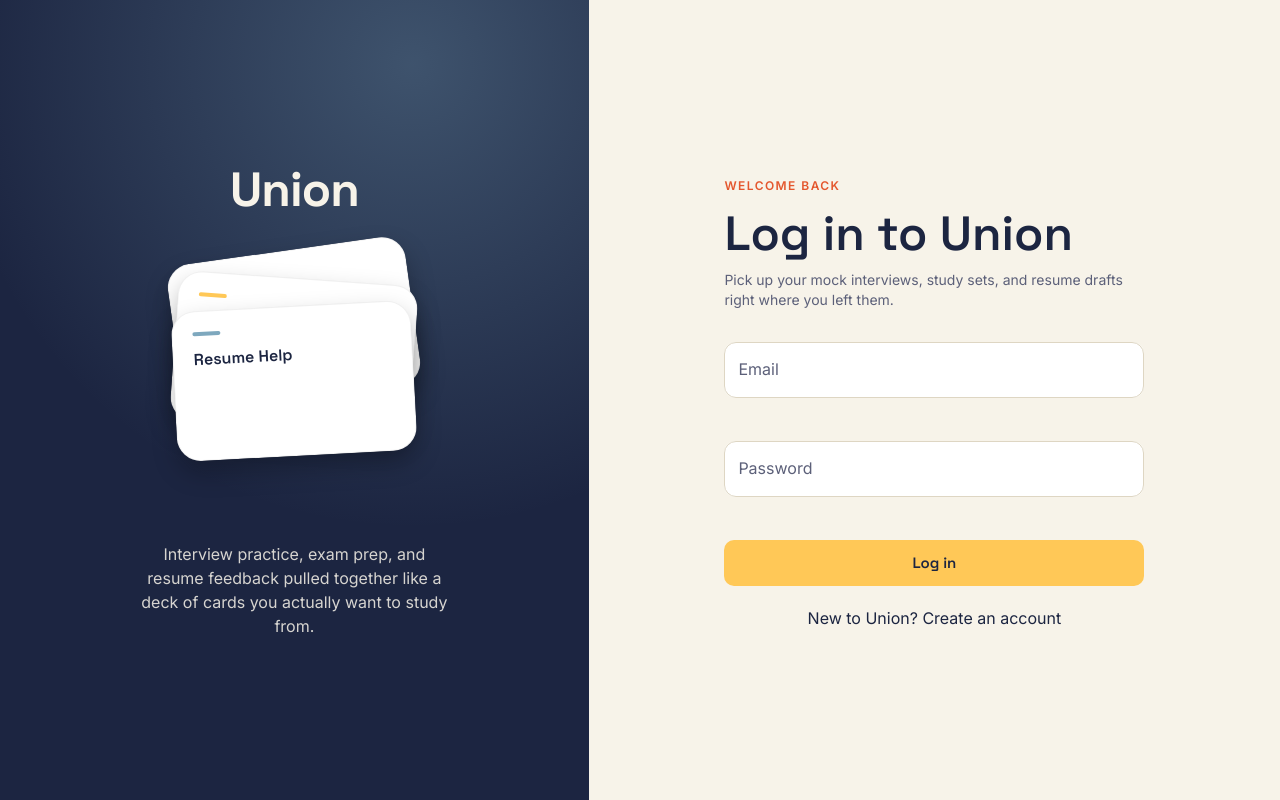
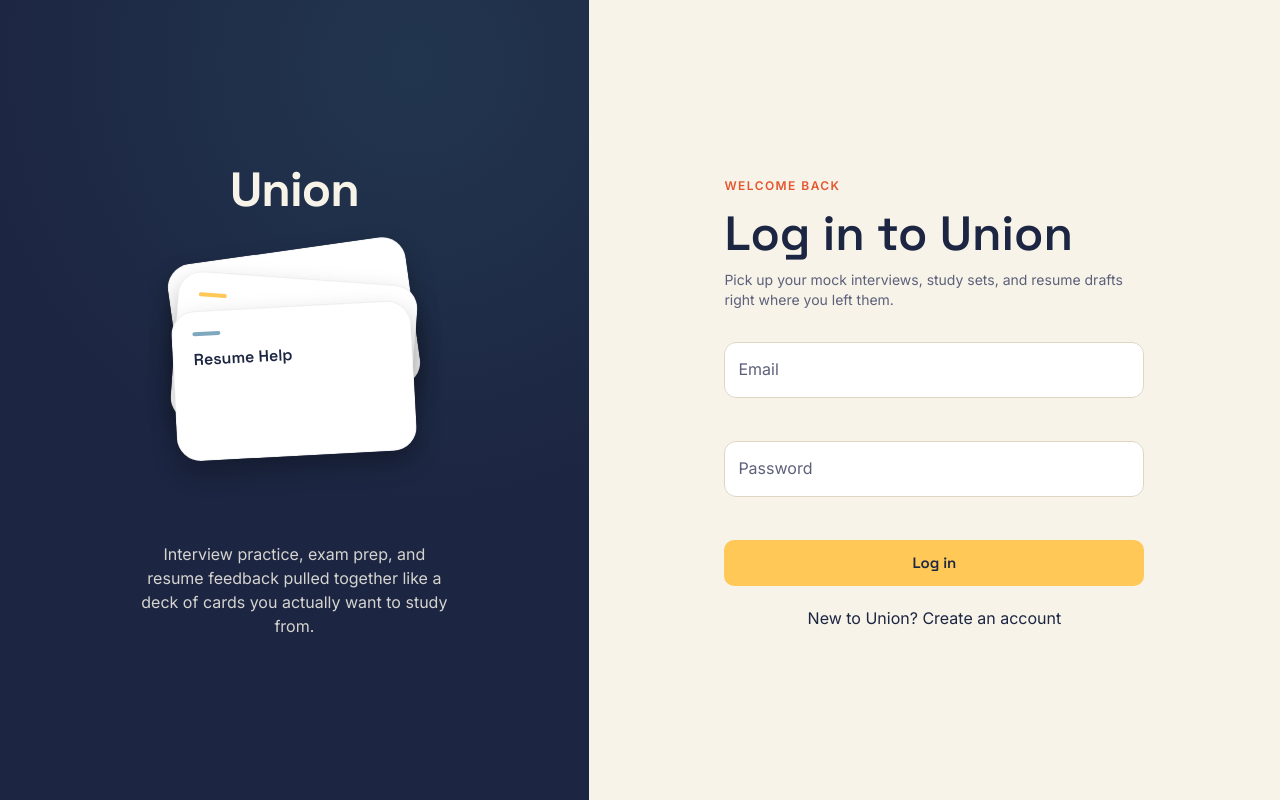
Before and after one commit to nishanarola/union-app, a React (Vite) app: page /login in a window 1280 px wide. Built offline with nearby package versions, Linux system fonts and the light colour scheme.

Commit message:
Add gradient background to auth layout

```diff
--- a/src/pages/AuthLayout.jsx
+++ b/src/pages/AuthLayout.jsx
@@ -65,7 +65,7 @@ export default function AuthLayout({ eyebrow, title, subtitle, children }) {
           py: { xs: 6, md: 0 },
           position: 'relative',
           overflow: 'hidden',
-         backgroundImage: `radial-gradient(circle at 70% 8%, rgba(126,168,190,0.35) 0%, rgba(28,37,65,0) 55%)`
+         backgroundImage: `radial-gradient(circle at 70% 8%, rgba(45, 84, 105, 0.35) 0%, rgba(28,37,65,0) 55%)`
         }}
       >
         <Stack spacing={4} alignItems="center" sx={{ zIndex: 1 }}>
```
